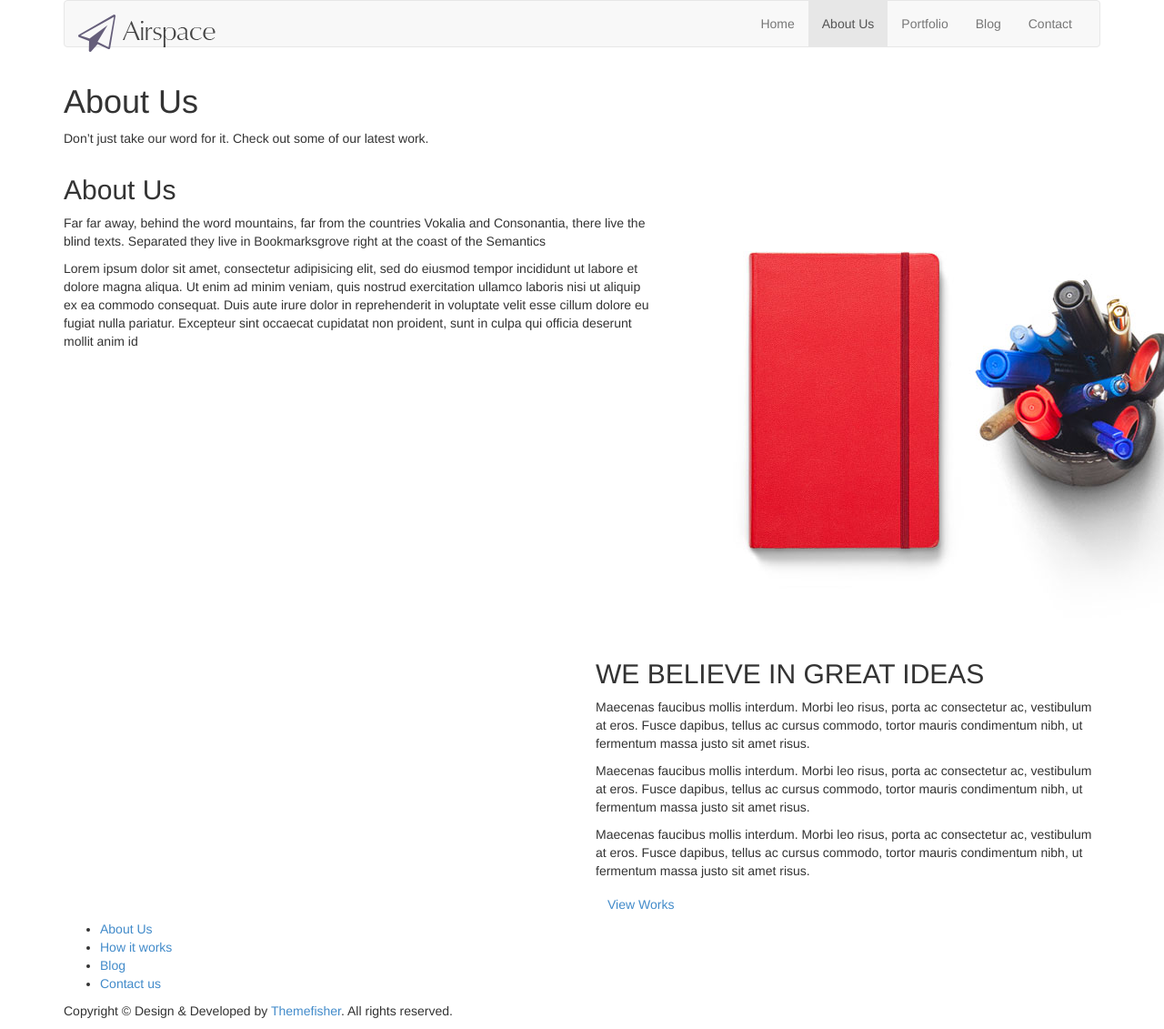
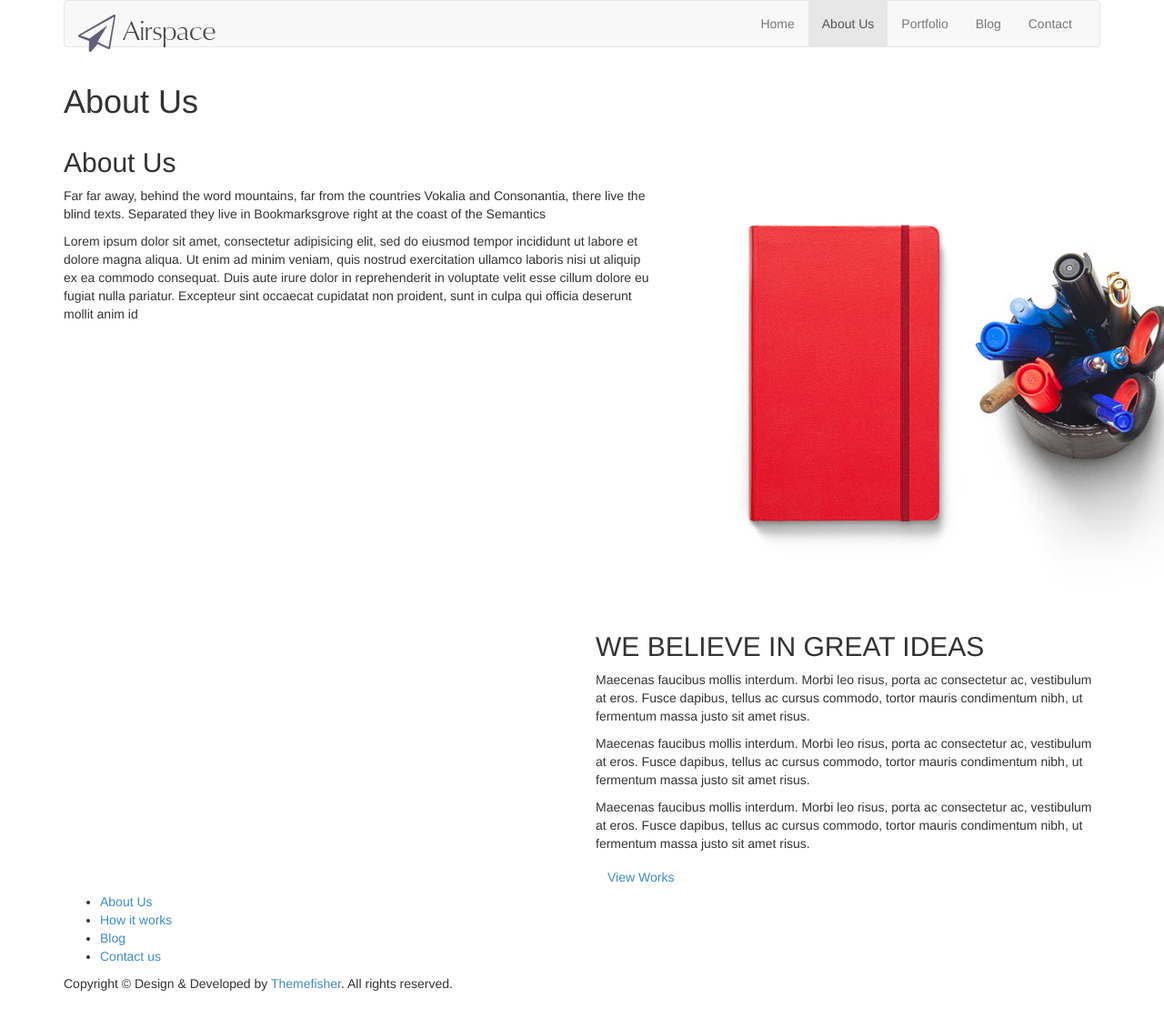
Before and after one commit to govindarajanv/demosite, a Jekyll site: the page built from about-us.html, in a window 1280 px wide. Shown: the whole page at 91% size. Built offline with Jekyll 4.4.1, drawn with Linux system fonts in a browser that asks for light colours; nearby versions of some CDN libraries; comment, search, counter and statistics services are not loaded; after the commit the page ends 1101 px from its top, so only the background shows below that.

Commit message:
bug fixes

```diff
--- a/_includes/subpage-header.html
+++ b/_includes/subpage-header.html
@@ -5,7 +5,9 @@
               <div class="col-md-12">
                 <div class="block">
                   <h1>{{ page.title }}</h1>
-                  <p>Don’t just take our word for it. Check out some of our latest work.</p>
+                  {% if page.subtitle %}
+                    <p>{{ page.subtitle }}.</p>
+                  {% endif %}
                 </div>
               </div>
             </div>
--- a/_layouts/default.html
+++ b/_layouts/default.html
@@ -10,13 +10,13 @@
     <!-- Place favicon.ico and apple-touch-icon.png in the root directory -->
 
     <!-- CSS -->
-    <link rel="stylesheet" href="css/owl.carousel.css">
-    <link rel="stylesheet" href="css/bootstrap.min.css">
-    <link rel="stylesheet" href="css/font-awesome.min.css">
-    <link rel="stylesheet" href="css/style.css">
-    <link rel="stylesheet" href="css/ionicons.min.css">
-    <link rel="stylesheet" href="css/animate.css">
-    <link rel="stylesheet" href="css/responsive.css">
+    <link rel="stylesheet" href="css/owl.carousel.css"/>
+    <link rel="stylesheet" href="css/bootstrap.min.css"/>
+    <link rel="stylesheet" href="css/font-awesome.min.css"/>
+    <link rel="stylesheet" href="css/style.css"/>
+    <link rel="stylesheet" href="css/ionicons.min.css"/>
+    <link rel="stylesheet" href="css/animate.css"/>
+    <link rel="stylesheet" href="css/responsive.css"/>
 
     <!-- Js -->
     <script src="js/vendor/modernizr-2.6.2.min.js"></script>
--- a/_layouts/post.html
+++ b/_layouts/post.html
@@ -11,7 +11,7 @@ layout: page
           <div class="block">
             <h1>{{ page.title }}</h1>
             <div class="post-info-wrapper">
-              <p class="italic">By <span class="bold">{{ page.author }}</span> on <span class="bold">{{ page.date | date: "%B %-d, %Y" }}</span></p>
+              <p class="italic">By <span class="bold">{{ page.author }}</span> on <span class="bold">{{ page.date | date: "%B %-d %Y" }}</span></p>
             </div>
             <hr />
             <p>{{ content }}</p>
--- a/post.html
+++ b/post.html
@@ -27,7 +27,7 @@ title: Great Web Agency creative
                 <hr>
 
                 <!-- Date/Time -->
-                <p><span class="glyphicon glyphicon-time"></span> Posted on {{ page.date: "%B %d, %Y" }}</p>
+                <p><span class="glyphicon glyphicon-time"></span> Posted on {{ page.date | date: "%B %d, %Y" }}</p>
 
                 <hr>
 
```
Also changed, not shown: _posts/2021-04-05-Hello-Blog.md (+1 -0 lines), work.html (deleted, +0 -8 lines).
